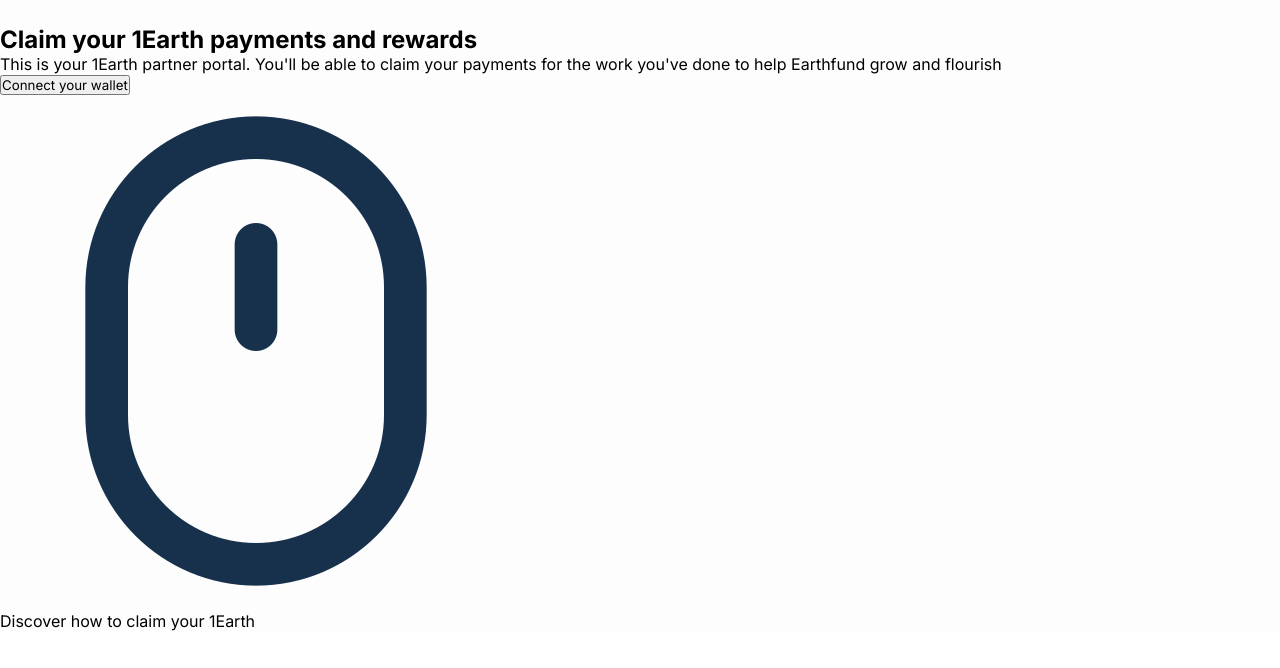
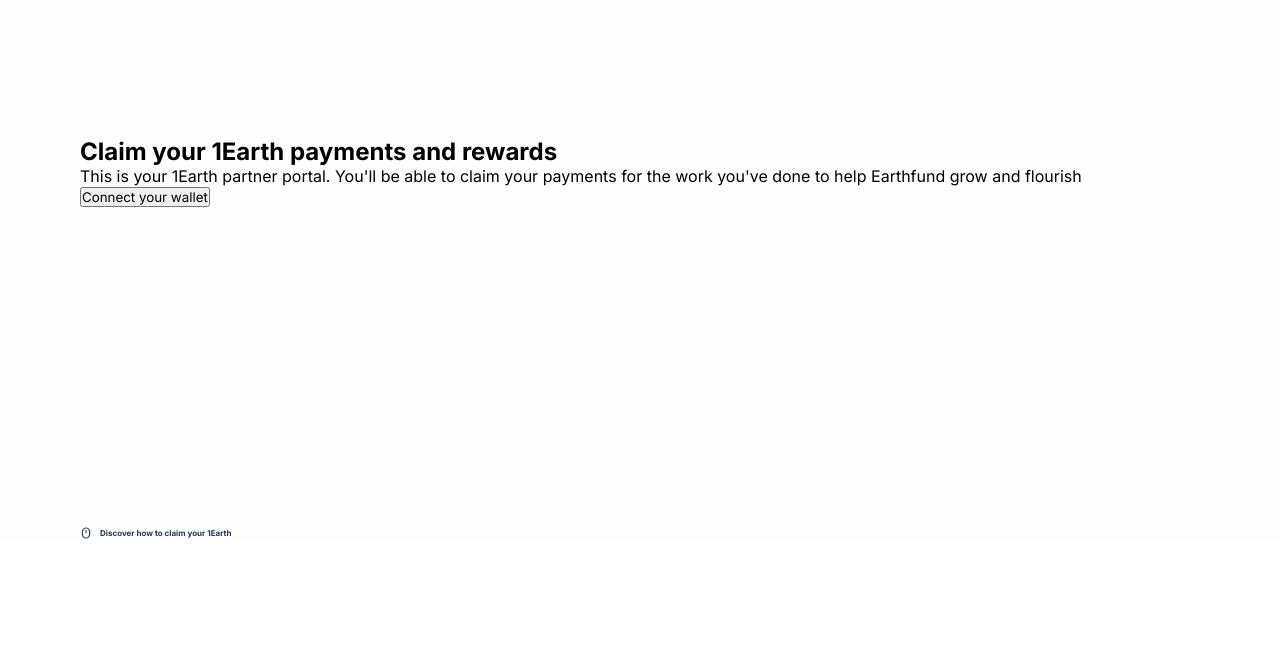
Before and after one commit to benessilfie/EarthFund-Clone, a plain HTML site: page index.html in a window 1280 px wide. Shown: the part 60-728 px from the top of the page. Drawn offline with Linux system fonts and the light colour scheme.

Commit message:
update CSS

```diff
--- a/CSS/main.scss
+++ b/CSS/main.scss
@@ -46,4 +46,26 @@
       border: 1.5px solid #213855;
     }
   }
+
+  .hero--section {
+    margin: 7rem 5rem;
+
+    .hero--scroll {
+      margin-top: 20rem;
+      display: flex;
+      align-items: center;
+
+      img {
+        margin-right: 0.5rem;
+        width: 0.75rem;
+        height: 0.75rem;
+      }
+
+      p {
+        color: #213855;
+        font-size: 0.5rem;
+        font-weight: 700;
+      }
+    }
+  }
 }
```
Also changed, not shown: CSS/main.css, 1 other file.
